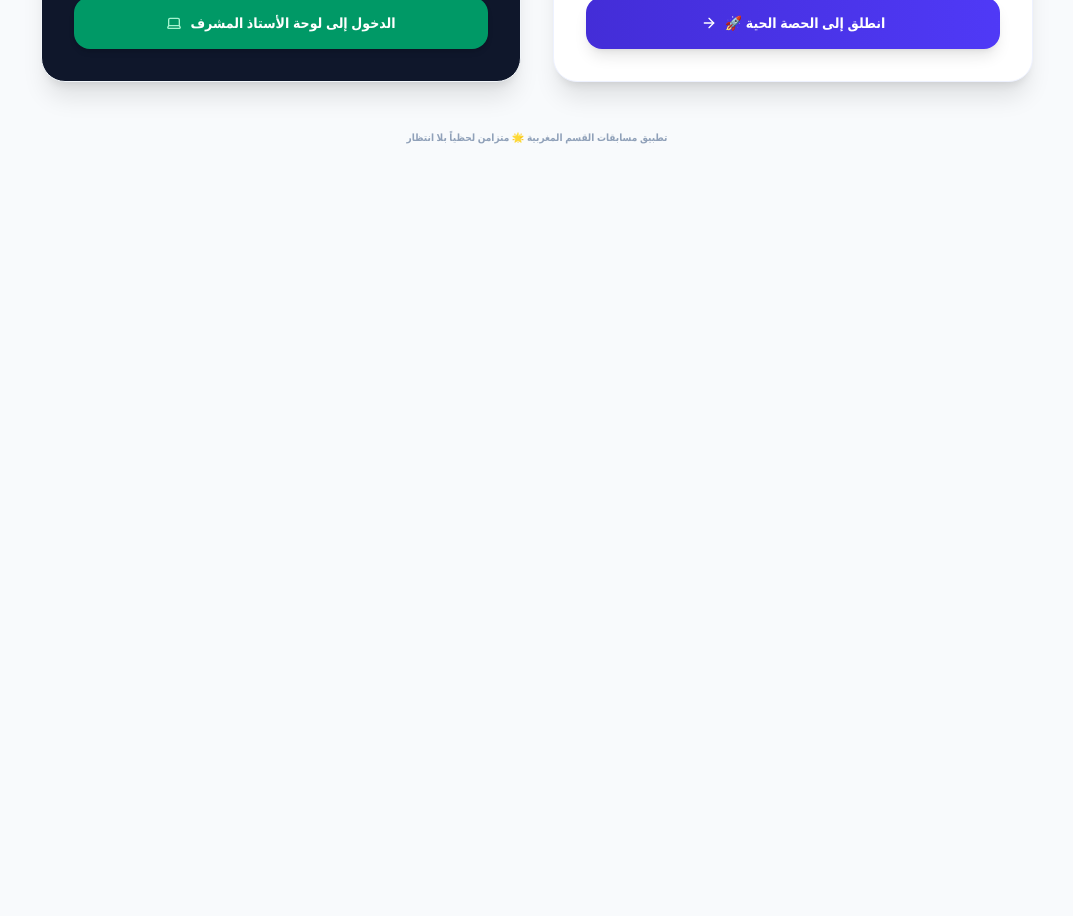
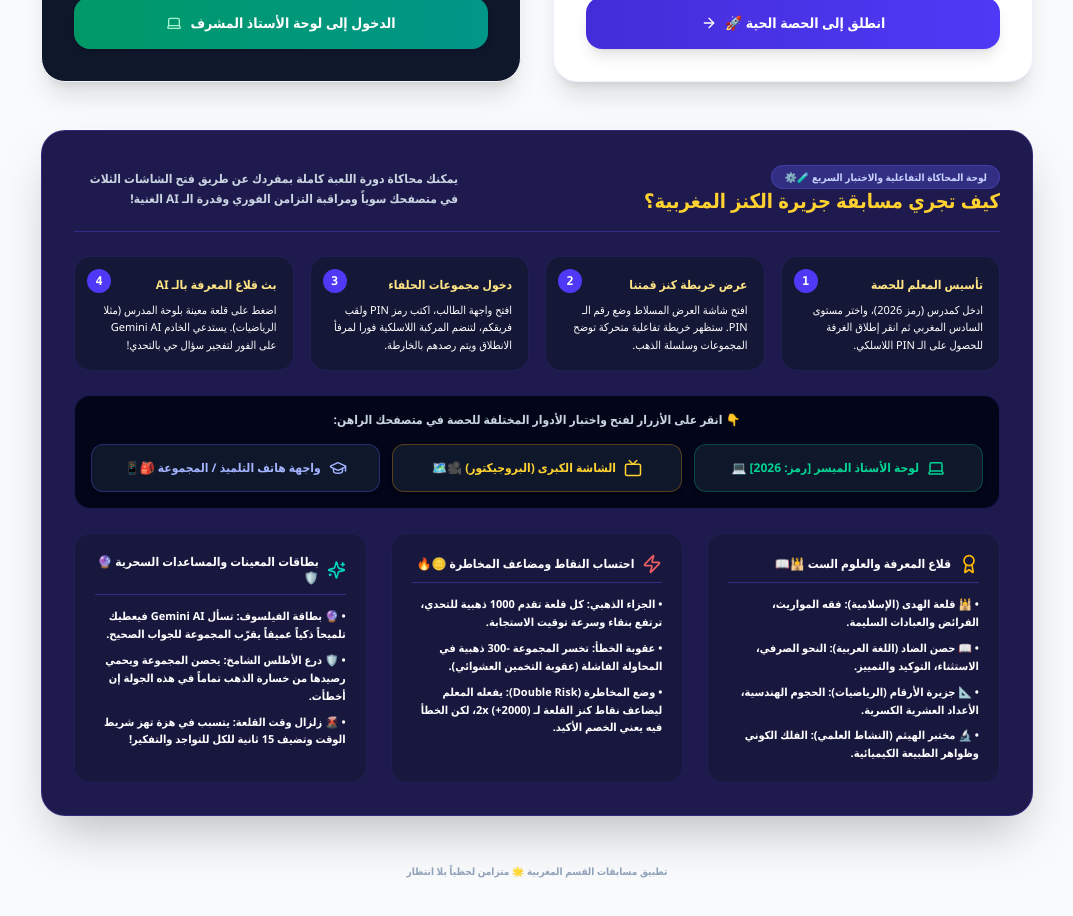
Before and after one commit to asserrarmed-code/tahadi, a React (Vite) app: page / in a window 1280 px wide. Shown: the part 760-1676 px from the top of the page, without its empty margins (103-1176 px from the left). Before the commit the page ends 1017 px from the top, so only its background shows below. Built offline with nearby package versions, Linux system fonts and the light colour scheme.

Commit message:
feat: add navigation for projector and student modes
Update WelcomeView to support direct navigation for projector and student dashboard layouts.

```diff
--- a/src/App.tsx
+++ b/src/App.tsx
@@ -72,6 +72,8 @@ export default function App() {
         <WelcomeView
           onJoinStudent={handleJoinStudentFromWelcome}
           onNavigateToTeacher={() => navigateTo('teacher')}
+          onNavigateToProjector={() => navigateTo('projector')}
+          onNavigateToStudent={() => navigateTo('student')}
           error={errorHeader}
         />
       )}
--- a/src/components/WelcomeView.tsx
+++ b/src/components/WelcomeView.tsx
@@ -1,14 +1,25 @@
 import React, { useState } from 'react';
-import { Laptop, GraduationCap, ArrowRight, Sparkles, Users, Key } from 'lucide-react';
+import {
+  Laptop, GraduationCap, ArrowRight, Sparkles, Users, Key,
+  Tv, Zap, HelpCircle, Play, Shield, Brain, Timer, Award, Info
+} from 'lucide-react';
 import { MOROCCAN_AVATARS } from '../data';
 
 interface WelcomeViewProps {
   onJoinStudent: (name: string, avatar: string, pin: string) => Promise<void>;
   onNavigateToTeacher: () => void;
+  onNavigateToProjector: () => void;
+  onNavigateToStudent: () => void;
   error?: string | null;
 }
 
-export default function WelcomeView({ onJoinStudent, onNavigateToTeacher, error }: WelcomeViewProps) {
+export default function WelcomeView({
+  onJoinStudent,
+  onNavigateToTeacher,
+  onNavigateToProjector,
+  onNavigateToStudent,
+  error
+}: WelcomeViewProps) {
   const [pinInput, setPinInput] = useState('');
   const [studentName, setStudentName] = useState('');
   const [selectedAvatar, setSelectedAvatar] = useState('🦁');
@@ -170,7 +181,7 @@ export default function WelcomeView({ onJoinStudent, onNavigateToTeacher, error
 
           <button
             onClick={onNavigateToTeacher}
-            className="w-full p-4 rounded-2xl bg-emerald-550 bg-emerald-600 hover:bg-emerald-500 text-white font-black text-sm transition-all shadow-md hover:shadow-emerald-950/20 flex items-center justify-center gap-2 cursor-pointer"
+            className="w-full p-4 rounded-2xl bg-gradient-to-r from-emerald-600 to-teal-600 hover:from-emerald-500 text-white font-black text-sm transition-all shadow-md hover:shadow-emerald-950/20 flex items-center justify-center gap-2 cursor-pointer"
           >
             <span>الدخول إلى لوحة الأستاذ المشرف</span>
             <Laptop className="w-4 h-4 text-emerald-200" />
@@ -179,6 +190,119 @@ export default function WelcomeView({ onJoinStudent, onNavigateToTeacher, error
 
       </div>
 
+      {/* QUICK SIMULATION & TESTING WORKSPACE */}
+      <section id="simulator-workspace" className="mt-12 bg-indigo-950 text-white rounded-3xl p-6 md:p-8 shadow-2xl border border-indigo-500/25 space-y-6">
+        <div className="flex flex-col sm:flex-row justify-between items-start sm:items-center gap-4 border-b border-indigo-900 pb-4">
+          <div className="space-y-1">
+            <span className="text-[10px] bg-indigo-500/30 text-indigo-200 border border-indigo-500/30 px-3 py-1 rounded-full font-black uppercase">
+              لوحة المحاكاة التفاعلية والاختبار السريع 🧪⚙️
+            </span>
+            <h3 className="text-xl font-black text-amber-300">كيف تجري مسابقة جزيرة الكنز المغربية؟</h3>
+          </div>
+          <p className="text-xs text-slate-300 max-w-sm leading-relaxed font-bold">
+            يمكنك محاكاة دورة اللعبة كاملة بمفردك عن طريق فتح الشاشات الثلاث في متصفحك سوياً ومراقبة التزامن الفوري وقدرة الـ AI الغنية!
+          </p>
+        </div>
+
+        {/* 4 Step visual process */}
+        <div className="grid grid-cols-1 md:grid-cols-4 gap-4">
+          {[
+            { step: '1', title: 'تأسيس المعلم للحصة', desc: 'ادخل كمدرس (رمز 2026)، واختر مستوى السادس المغربي ثم انقر إطلاق الغرفة للحصول على الـ PIN اللاسلكي.' },
+            { step: '2', title: 'عرض خريطة كنز قمتنا', desc: 'افتح شاشة العرض المسلاط وضع رقم الـ PIN. ستظهر خريطة تفاعلية متحركة توضح المجموعات وسلسلة الذهب.' },
+            { step: '3', title: 'دخول مجموعات الحلفاء', desc: 'افتح واجهة الطالب، اكتب رمز PIN ولقب فريقكم، لتنضم المركبة اللاسلكية فورا لمرفأ الانطلاق ويتم رصدهم بالخارطة.' },
+            { step: '4', title: 'بث قلاع المعرفة بالـ AI', desc: 'اضغط على قلعة معينة بلوحة المدرس (مثلا الرياضيات). يستدعي الخادم Gemini AI على الفور لتفجير سؤال حي بالتحدي!' }
+          ].map((item, idx) => (
+            <div key={idx} className="bg-slate-900/60 border border-indigo-900/40 p-4 rounded-2xl relative space-y-2">
+              <span className="absolute top-3 left-3 w-6 h-6 rounded-full bg-indigo-600 text-white flex items-center justify-center font-mono font-black text-xs">
+                {item.step}
+              </span>
+              <p className="font-extrabold text-xs text-amber-200 pt-1">{item.title}</p>
+              <p className="text-[11px] text-slate-350 leading-relaxed font-medium">{item.desc}</p>
+            </div>
+          ))}
+        </div>
+
+        {/* 1-Click Fast Switch Buttons to satisfy "What is next" */}
+        <div className="bg-slate-950 p-4 rounded-2xl border border-indigo-900/50 space-y-4">
+          <p className="text-xs font-black text-slate-300 text-center">👇 انقر على الأزرار لفتح واختبار الأدوار المختلفة للحصة في متصفحك الراهن:</p>
+          <div className="grid grid-cols-1 sm:grid-cols-3 gap-3">
+
+            {/* Run Teacher portal */}
+            <button
+              onClick={onNavigateToTeacher}
+              className="p-3.5 rounded-xl bg-slate-900 border border-emerald-500/30 hover:border-emerald-400 text-emerald-400 font-extrabold text-xs flex items-center justify-center gap-2 transition-transform active:scale-95 cursor-pointer shadow-md"
+            >
+              <Laptop className="w-4.5 h-4.5" />
+              <span>لوحة الأستاذ الميسر [رمز: 2026] 💻</span>
+            </button>
+
+            {/* Run Projector Big Map screen */}
+            <button
+              onClick={onNavigateToProjector}
+              className="p-3.5 rounded-xl bg-slate-900 border border-amber-500/30 hover:border-amber-400 text-amber-300 font-extrabold text-xs flex items-center justify-center gap-2 transition-transform active:scale-95 cursor-pointer shadow-md"
+            >
+              <Tv className="w-4.5 h-4.5" />
+              <span>الشاشة الكبرى (البروجيكتور) 🎥🗺️</span>
+            </button>
+
+            {/* Run Student simulated screen */}
+            <button
+              onClick={onNavigateToStudent}
+              className="p-3.5 rounded-xl bg-slate-900 border border-indigo-500/30 hover:border-indigo-400 text-indigo-300 font-extrabold text-xs flex items-center justify-center gap-2 transition-transform active:scale-95 cursor-pointer shadow-md"
+            >
+              <GraduationCap className="w-4.5 h-4.5" />
+              <span>واجهة هاتف التلميذ / المجموعة 🎒📱</span>
+            </button>
+
+          </div>
+        </div>
+
+        {/* Bento description of Points, Stages, Helpers */}
+        <div className="grid grid-cols-1 md:grid-cols-3 gap-6">
+
+          {/* Rules: Stages & Castles */}
+          <div className="bg-slate-900/40 border border-indigo-900/30 p-5 rounded-2xl space-y-3">
+            <div className="flex items-center gap-2 border-b border-indigo-900 pb-2">
+              <Award className="w-5 h-5 text-amber-450 text-amber-400" />
+              <h4 className="text-xs font-black text-amber-205">قلاع المعرفة والعلوم الست 🕌📖</h4>
+            </div>
+            <ul className="space-y-2 text-[11px] text-slate-350 leading-relaxed font-semibold">
+              <li>• <span className="text-white font-extrabold">🕌 قلعة الهدى (الإسلامية):</span> فقه المواريث، الفرائض والعبادات السليمة.</li>
+              <li>• <span className="text-white font-extrabold">📖 حصن الضاد (اللغة العربية):</span> النحو الصرفي، الاستثناء، التوكيد والتمييز.</li>
+              <li>• <span className="text-white font-extrabold">📐 جزيرة الأرقام (الرياضيات):</span> الحجوم الهندسية، الأعداد العشرية الكسرية.</li>
+              <li>• <span className="text-white font-extrabold">🔬 مختبر الهيثم (النشاط العلمي):</span> الفلك الكوني وظواهر الطبيعة الكيميائية.</li>
+            </ul>
+          </div>
+
+          {/* Rules: Gold & Risk Multiplier */}
+          <div className="bg-slate-900/40 border border-indigo-900/30 p-5 rounded-2xl space-y-3">
+            <div className="flex items-center gap-2 border-b border-indigo-900 pb-2">
+              <Zap className="w-5 h-5 text-red-400 animate-pulse" />
+              <h4 className="text-xs font-black text-amber-205">احتساب النقاط ومضاعف المخاطرة 🪙🔥</h4>
+            </div>
+            <ul className="space-y-2 text-[11px] text-slate-350 leading-relaxed font-semibold">
+              <li>• <span className="text-white font-extrabold">الجزاء الذهبي:</span> كل قلعة تقدم 1000 ذهبية للتحدي، ترتفع بنقاء وسرعة توقيت الاستجابة.</li>
+              <li>• <span className="text-white font-extrabold">عقوبة الخطأ:</span> تخسر المجموعة -300 ذهبية في المحاولة الفاشلة (عقوبة التخمين العشوائي).</li>
+              <li>• <span className="text-white font-extrabold">وضع المخاطرة (Double Risk):</span> يفعله المعلم ليضاعف نقاط كنز القلعة لـ 2x (+2000)، لكن الخطأ فيه يعني الخصم الأكيد.</li>
+            </ul>
+          </div>
+
+          {/* Rules: Magic Powerups */}
+          <div className="bg-slate-900/40 border border-indigo-900/30 p-5 rounded-2xl space-y-3">
+            <div className="flex items-center gap-2 border-b border-indigo-900 pb-2">
+              <Sparkles className="w-5 h-5 text-teal-400" />
+              <h4 className="text-xs font-black text-amber-205">بطاقات المعينات والمساعدات السحرية 🔮🛡️</h4>
+            </div>
+            <ul className="space-y-2 text-[11px] text-slate-350 leading-relaxed font-semibold">
+              <li>• <span className="text-white font-extrabold">🔮 بطاقة الفيلسوف:</span> تسأل Gemini AI فيعطيك تلميحاً ذكياً عميقاً يقرّب المجموعة للجواب الصحيح.</li>
+              <li>• <span className="text-white font-extrabold">🛡️ درع الأطلس الشامخ:</span> يحصن المجموعة ويحمي رصيدها من خسارة الذهب تماماً في هذه الجولة إن أخطأت.</li>
+              <li>• <span className="text-white font-extrabold">🌋 زلزال وقت القلعة:</span> يتسبب في هزة تهز شريط الوقت وتضيف 15 ثانية للكل للتواجد والتفكير!</li>
+            </ul>
+          </div>
+
+        </div>
+      </section>
+
       <div className="mt-12 text-center text-[10px] text-slate-400 font-bold">
         <span>تطبيق مسابقات القسم المغربية 🌟 متزامن لحظياً بلا انتظار</span>
       </div>
```
